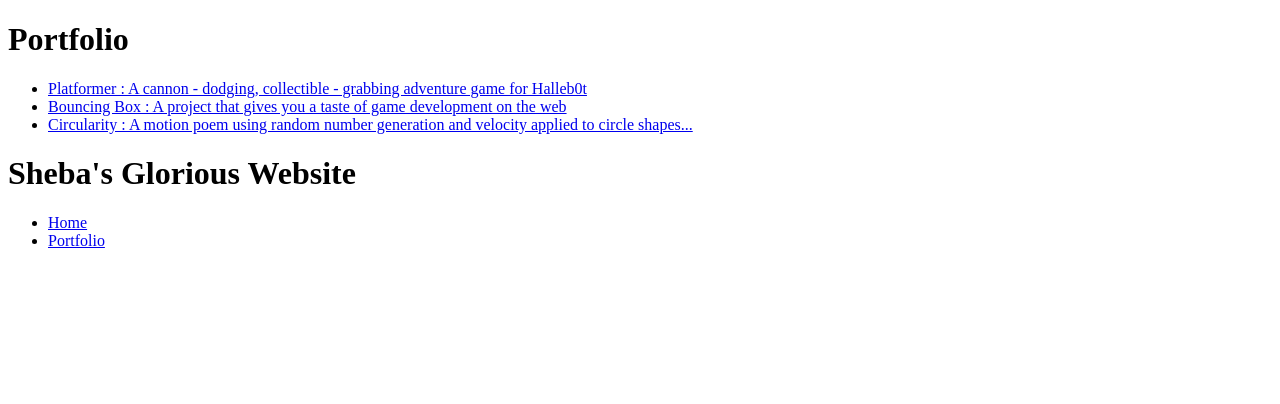
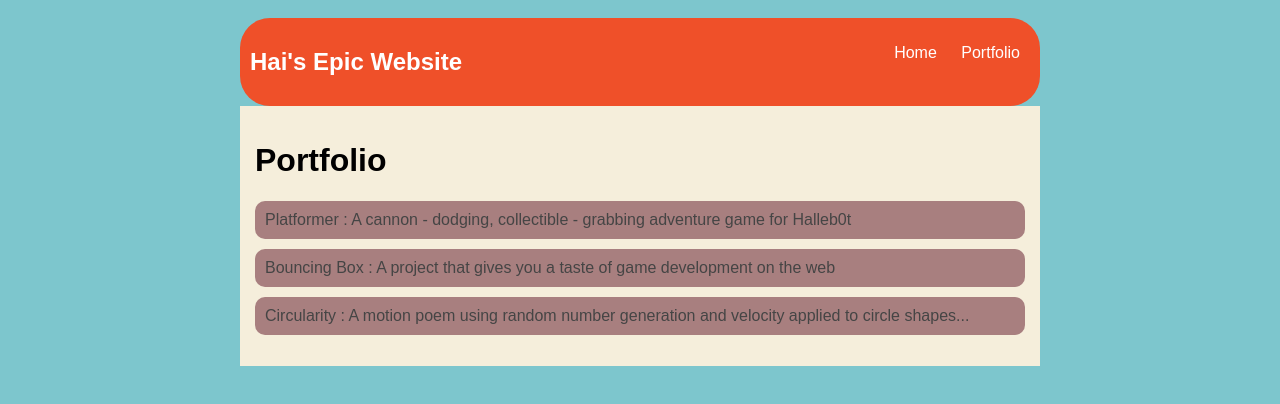
Before and after one commit to H4INGUY3N/H4INGUY3N.github.io, a plain HTML site: page portfolio.html in a window 1280 px wide. Drawn offline with Linux system fonts and the light colour scheme.

Commit message:
add portfolio.html file

```diff
--- a/portfolio.html
+++ b/portfolio.html
@@ -1,25 +1,92 @@
 <!DOCTYPE HTML>
 <html>
     <head>
-         <title>Hai's Epic Website</title>
+        <title>Hai's Epic Website</title>
+         <style type="text/css">
+            body {
+                background: rgb(125, 198, 205);
+                color: rgb(45, 45, 45);
+                padding: 10px;
+                font-family: arial;
+            }
+            header {
+                font-size: 1.5em;
+                font-weight: bold;
+            }
+
+            #all-contents {
+                max-width: 800px;
+                margin: auto;
+            }
+
+            /* navigation menu */
+
+            nav {
+                background: rgb(239, 80, 41);
+                margin: 0 auto;
+                display: flex;
+                padding: 10px;
+                border-radius: 30px;
+            }
+            h1 {
+                display: flex;
+                align-items: center;
+                color: rgb(255, 255, 255);
+                flex: 1;
+            }
+            #nav-ul {
+                list-style-image: none;
+            }
+            .nav-li {
+                display: inline-block;
+                padding: 0 10px;
+            }
+            .nav-a {
+                text-decoration: none;
+                color: #fff;
+            }
+
+            /* main container area beneath menu */
+            main {
+                background: rgb(245, 238, 219);
+                display: flex;
+            }
+            .content {
+                flex: 1;
+                padding: 15px;
+            }
+            .content h1 {
+                color: black;
+            }
+
+            #portfolio {
+                list-style-type: none;
+                padding-left: 0;
+            }
+
+            #portfolio li {
+                background: rgb(168, 127, 127);
+                padding: 10px;
+                border-radius: 10px;
+                margin-bottom: 10px;
+            }
+
+            #portfolio li:hover {
+                background: #eee;
+            }
+
+            #portfolio a {
+                text-decoration: none;
+                color: #454545;
+            }
+
+        </style>
     </head>
 
     <body>
       <div id="all-contents">
-        <nav>
-
-        </nav>
-         <main>
-            <div class="content">
-                <h1>Portfolio</h1>
-                <ul id="portfolio">
-                     <li><a href="projects/platformer/">Platformer : A cannon - dodging, collectible - grabbing adventure game for Halleb0t</a></li>
-    <li><a href="projects/bouncing-box/">Bouncing Box : A project that gives you a taste of game development on the web </a></li>
-    <li><a href="projects/circularity/">Circularity : A motion poem using random number generation and velocity applied to circle shapes...</a></li>
-                </ul>
-            </div>
-        </main>
-            <h1>Sheba's Glorious Website</h1>
+       <nav>
+            <h1>Hai's Epic Website</h1>
             <ul id="nav-ul">
                 <li class="nav-li">
                   <a class="nav-a" href="index.html">Home</a>
@@ -28,7 +95,16 @@
                   <a class="nav-a" href="portfolio.html">Portfolio</a>
                 </li>
             </ul>
-    </div>
+        </nav>
+        <main>
+            <div class="content">
+                <h1>Portfolio</h1>
+                <ul id="portfolio">
+                    <li><a href="projects/platformer/">Platformer : A cannon - dodging, collectible - grabbing adventure game for Halleb0t</a></li>
+    <li><a href="projects/bouncing-box/">Bouncing Box : A project that gives you a taste of game development on the web </a></li>
+    <li><a href="projects/circularity/">Circularity : A motion poem using random number generation and velocity applied to circle shapes...</a></li>
+                </ul>
       </div>
+    </main>
     </body>
 </html>
```
Also changed, not shown: index.html (+2 -0 lines).
